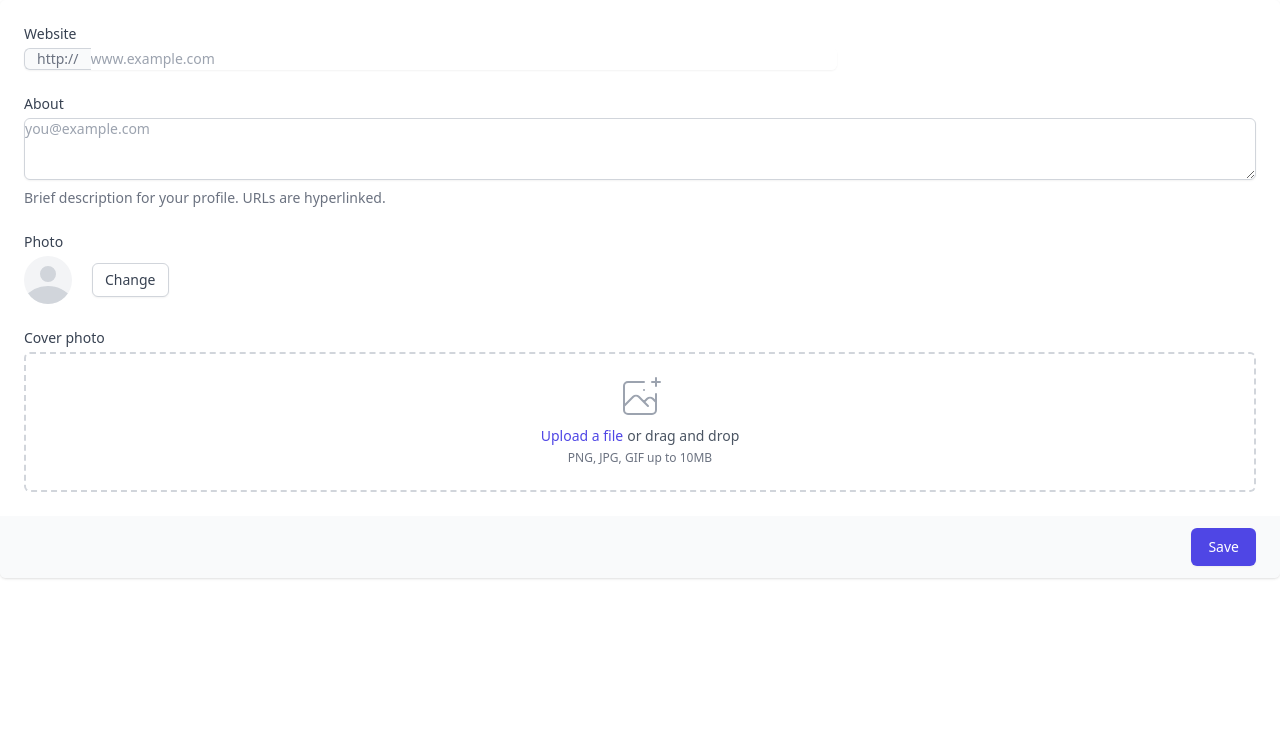
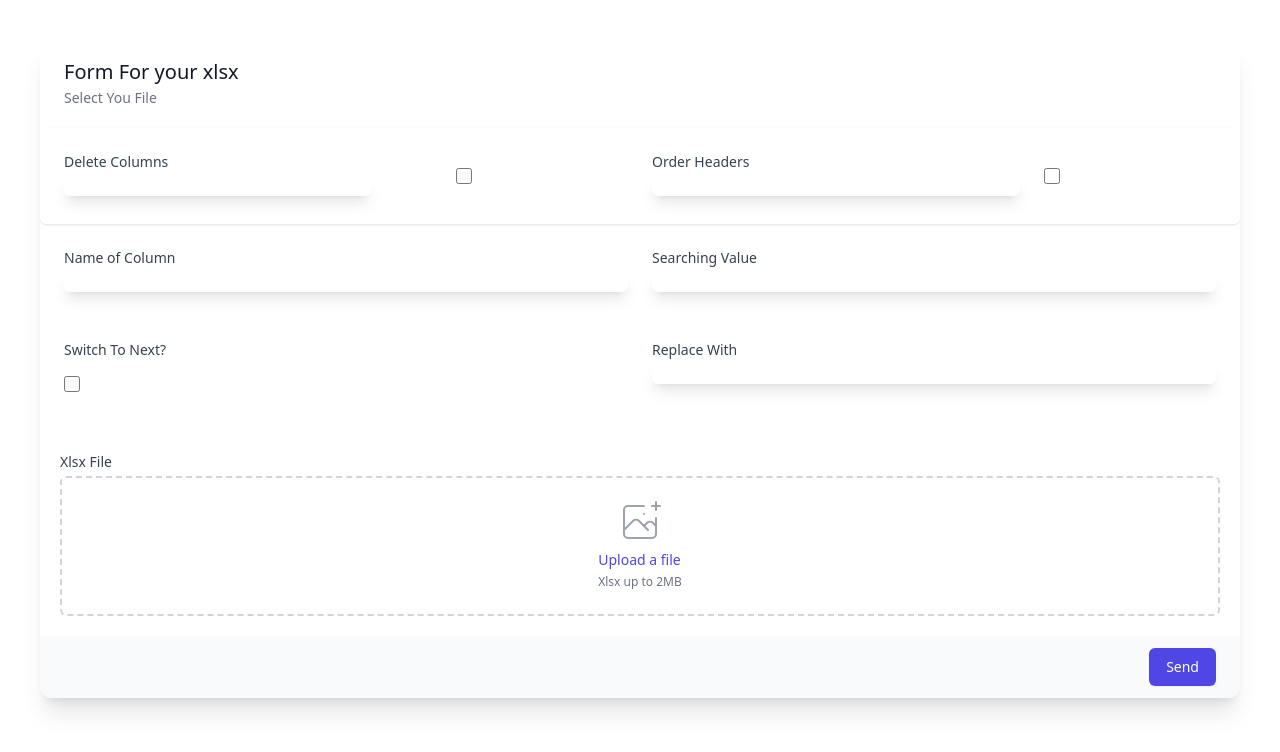
Before and after one commit to hussenk/forConnect, a Flask app: page / in a window 1280 px wide. Shown: the top 752 px of the page. Run offline with Flask 2, Linux system fonts and the light colour scheme.

Commit message:
[U] index page

```diff
--- a/mainV2.py
+++ b/mainV2.py
@@ -11,14 +11,20 @@ app.config['debug'] = True
 def index():
     return render_template('index.html')
 
+@app.route('/old', methods=['POST', 'GET'])
+def old():
+    return render_template('oldindex.html')
+
 
 @app.route('/file', methods=['GET', 'POST'])
 def read():
     srv = serviceV2()
     if(srv.handelRequest() == False):
+        # TODO error flash message
         return redirect(helpers.home)
 
     if(srv.handelForm() == False):
+        # TODO error flash message
         return redirect(helpers.home)
 
     srv.handelFile()
--- a/static/css/main.css
+++ b/static/css/main.css
@@ -492,9 +492,42 @@ Ensure the default browser behavior of the `hidden` attribute.
   grid-column: span 3 / span 3;
 }
 
+.col-span-6 {
+  grid-column: span 6 / span 6;
+}
+
+.col-span-5 {
+  grid-column: span 5 / span 5;
+}
+
+.col-span-1 {
+  grid-column: span 1 / span 1;
+}
+
+.m-1 {
+  margin: 0.25rem;
+}
+
+.m-2 {
+  margin: 0.5rem;
+}
+
+.m-3 {
+  margin: 0.75rem;
+}
+
+.m-4 {
+  margin: 1rem;
+}
+
 .mx-auto {
   margin-left: auto;
   margin-right: auto;
+}
+
+.my-4 {
+  margin-top: 1rem;
+  margin-bottom: 1rem;
 }
 
 .mt-1 {
@@ -507,6 +540,18 @@ Ensure the default browser behavior of the `hidden` attribute.
 
 .ml-5 {
   margin-left: 1.25rem;
+}
+
+.ml-2 {
+  margin-left: 0.5rem;
+}
+
+.ml-4 {
+  margin-left: 1rem;
+}
+
+.mt-5 {
+  margin-top: 1.25rem;
 }
 
 .block {
@@ -537,6 +582,18 @@ Ensure the default browser behavior of the `hidden` attribute.
   height: 100%;
 }
 
+.h-5 {
+  height: 1.25rem;
+}
+
+.h-4 {
+  height: 1rem;
+}
+
+.h-6 {
+  height: 1.5rem;
+}
+
 .w-full {
   width: 100%;
 }
@@ -545,8 +602,32 @@ Ensure the default browser behavior of the `hidden` attribute.
   width: 3rem;
 }
 
+.w-0 {
+  width: 0px;
+}
+
+.w-5 {
+  width: 1.25rem;
+}
+
+.w-4 {
+  width: 1rem;
+}
+
+.w-5\/6 {
+  width: 83.333333%;
+}
+
+.max-w-2xl {
+  max-width: 42rem;
+}
+
 .flex-1 {
   flex: 1 1 0%;
+}
+
+.flex-shrink-0 {
+  flex-shrink: 0;
 }
 
 .cursor-pointer {
@@ -557,12 +638,32 @@ Ensure the default browser behavior of the `hidden` attribute.
   grid-template-columns: repeat(3, minmax(0, 1fr));
 }
 
+.grid-cols-6 {
+  grid-template-columns: repeat(6, minmax(0, 1fr));
+}
+
+.flex-row {
+  flex-direction: row;
+}
+
+.flex-col {
+  flex-direction: column;
+}
+
+.items-start {
+  align-items: flex-start;
+}
+
 .items-center {
   align-items: center;
 }
 
 .justify-center {
   justify-content: center;
+}
+
+.justify-between {
+  justify-content: space-between;
 }
 
 .gap-6 {
@@ -595,6 +713,26 @@ Ensure the default browser behavior of the `hidden` attribute.
 
 .rounded-full {
   border-radius: 9999px;
+}
+
+.rounded-3xl {
+  border-radius: 1.5rem;
+}
+
+.rounded-lg {
+  border-radius: 0.5rem;
+}
+
+.rounded-2xl {
+  border-radius: 1rem;
+}
+
+.rounded-xl {
+  border-radius: 0.75rem;
+}
+
+.rounded {
+  border-radius: 0.25rem;
 }
 
 .rounded-l-md {
@@ -650,6 +801,36 @@ Ensure the default browser behavior of the `hidden` attribute.
 .bg-indigo-600 {
   --tw-bg-opacity: 1;
   background-color: rgb(79 70 229 / var(--tw-bg-opacity));
+}
+
+.bg-red-900 {
+  --tw-bg-opacity: 1;
+  background-color: rgb(127 29 29 / var(--tw-bg-opacity));
+}
+
+.bg-red-500 {
+  --tw-bg-opacity: 1;
+  background-color: rgb(239 68 68 / var(--tw-bg-opacity));
+}
+
+.p-10 {
+  padding: 2.5rem;
+}
+
+.p-3 {
+  padding: 0.75rem;
+}
+
+.p-4 {
+  padding: 1rem;
+}
+
+.p-6 {
+  padding: 1.5rem;
+}
+
+.p-5 {
+  padding: 1.25rem;
 }
 
 .px-4 {
@@ -712,12 +910,26 @@ Ensure the default browser behavior of the `hidden` attribute.
   line-height: 1rem;
 }
 
+.text-lg {
+  font-size: 1.125rem;
+  line-height: 1.75rem;
+}
+
+.text-xl {
+  font-size: 1.25rem;
+  line-height: 1.75rem;
+}
+
 .font-medium {
   font-weight: 500;
 }
 
 .leading-4 {
   line-height: 1rem;
+}
+
+.leading-6 {
+  line-height: 1.5rem;
 }
 
 .text-gray-700 {
@@ -755,6 +967,11 @@ Ensure the default browser behavior of the `hidden` attribute.
   color: rgb(255 255 255 / var(--tw-text-opacity));
 }
 
+.text-gray-900 {
+  --tw-text-opacity: 1;
+  color: rgb(17 24 39 / var(--tw-text-opacity));
+}
+
 .shadow {
   --tw-shadow: 0 1px 3px 0 rgb(0 0 0 / 0.1), 0 1px 2px -1px rgb(0 0 0 / 0.1);
   --tw-shadow-colored: 0 1px 3px 0 var(--tw-shadow-color), 0 1px 2px -1px var(--tw-shadow-color);
@@ -764,6 +981,24 @@ Ensure the default browser behavior of the `hidden` attribute.
 .shadow-sm {
   --tw-shadow: 0 1px 2px 0 rgb(0 0 0 / 0.05);
   --tw-shadow-colored: 0 1px 2px 0 var(--tw-shadow-color);
+  box-shadow: var(--tw-ring-offset-shadow, 0 0 #0000), var(--tw-ring-shadow, 0 0 #0000), var(--tw-shadow);
+}
+
+.shadow-lg {
+  --tw-shadow: 0 10px 15px -3px rgb(0 0 0 / 0.1), 0 4px 6px -4px rgb(0 0 0 / 0.1);
+  --tw-shadow-colored: 0 10px 15px -3px var(--tw-shadow-color), 0 4px 6px -4px var(--tw-shadow-color);
+  box-shadow: var(--tw-ring-offset-shadow, 0 0 #0000), var(--tw-ring-shadow, 0 0 #0000), var(--tw-shadow);
+}
+
+.shadow-2xl {
+  --tw-shadow: 0 25px 50px -12px rgb(0 0 0 / 0.25);
+  --tw-shadow-colored: 0 25px 50px -12px var(--tw-shadow-color);
+  box-shadow: var(--tw-ring-offset-shadow, 0 0 #0000), var(--tw-ring-shadow, 0 0 #0000), var(--tw-shadow);
+}
+
+.shadow-xl {
+  --tw-shadow: 0 20px 25px -5px rgb(0 0 0 / 0.1), 0 8px 10px -6px rgb(0 0 0 / 0.1);
+  --tw-shadow-colored: 0 20px 25px -5px var(--tw-shadow-color), 0 8px 10px -6px var(--tw-shadow-color);
   box-shadow: var(--tw-ring-offset-shadow, 0 0 #0000), var(--tw-ring-shadow, 0 0 #0000), var(--tw-shadow);
 }
 
@@ -832,12 +1067,56 @@ Ensure the default browser behavior of the `hidden` attribute.
     grid-column: span 2 / span 2;
   }
 
+  .sm\:col-span-3 {
+    grid-column: span 3 / span 3;
+  }
+
+  .sm\:col-span-4 {
+    grid-column: span 4 / span 4;
+  }
+
+  .sm\:col-span-6 {
+    grid-column: span 6 / span 6;
+  }
+
+  .sm\:col-span-1 {
+    grid-column: span 1 / span 1;
+  }
+
+  .sm\:col-auto {
+    grid-column: auto;
+  }
+
+  .sm\:mt-0 {
+    margin-top: 0px;
+  }
+
+  .sm\:grid {
+    display: grid;
+  }
+
+  .sm\:grid-cols-3 {
+    grid-template-columns: repeat(3, minmax(0, 1fr));
+  }
+
+  .sm\:gap-4 {
+    gap: 1rem;
+  }
+
   .sm\:overflow-hidden {
     overflow: hidden;
   }
 
   .sm\:rounded-md {
     border-radius: 0.375rem;
+  }
+
+  .sm\:rounded-lg {
+    border-radius: 0.5rem;
+  }
+
+  .sm\:rounded-3xl {
+    border-radius: 1.5rem;
   }
 
   .sm\:p-6 {
@@ -854,3 +1133,27 @@ Ensure the default browser behavior of the `hidden` attribute.
     line-height: 1.25rem;
   }
 }
+
+@media (min-width: 768px) {
+  .md\:col-span-2 {
+    grid-column: span 2 / span 2;
+  }
+
+  .md\:mt-0 {
+    margin-top: 0px;
+  }
+
+  .md\:rounded-3xl {
+    border-radius: 1.5rem;
+  }
+
+  .md\:rounded-2xl {
+    border-radius: 1rem;
+  }
+}
+
+@media (min-width: 1024px) {
+  .lg\:col-span-2 {
+    grid-column: span 2 / span 2;
+  }
+}
--- a/static/css/mainx.css
+++ b/static/css/mainx.css
@@ -9,7 +9,3 @@ form {
   align-content: center;
   text-align: center;
 }
-
-input {
-  border: 0 px;
-}
--- a/templates/base.html
+++ b/templates/base.html
@@ -4,10 +4,7 @@
     <meta charset="UTF-8" />
     <meta http-equiv="X-UA-Compatible" content="IE=edge" />
     <meta name="viewport" content="width=device-width, initial-scale=1.0" />
-    <link
-      rel="stylesheet"
-      href="{{ url_for('static', filename='css/main.css') }}"
-    />
+
 
     {% block head%} {% endblock %}
   </head>
--- a/templates/index.html
+++ b/templates/index.html
@@ -1,116 +1,109 @@
 {% extends 'base.html' %} {% block head%}
-
+<link
+rel="stylesheet"
+href="{{ url_for('static', filename='css/main.css') }}"
+/>
 <title>Temp</title>
 {% endblock %} {% block body %}
-<form action="#" method="POST" class=" bg-red ">
-  <div class="shadow sm:rounded-md sm:overflow-hidden">
-    <div class="px-4 py-5 bg-white space-y-6 sm:p-6">
-      <div class="grid grid-cols-3 gap-6">
-        <div class="col-span-3 sm:col-span-2">
+<!-- This example requires Tailwind CSS v2.0+ -->
+<div class="items-center p-10 rounded-3xl">
+  <div class="bg-white overflow-hidden rounded-xl shadow-xl">
+    <div class="px-4 py-5 sm:px-6">
+      <h3 class="text-xl leading-6 font-medium text-gray-900">
+        Form For your xlsx
+      </h3>
+      <p class="mt-1 max-w-2xl text-sm text-gray-500">Select You File</p>
+    </div>
+
+    <div class="mt-5 md:mt-0 md:col-span-2 sm:col-auto">
+      <form action="#" method="POST">
+        <div class="shadow overflow-hidden sm:rounded-md">
+          <div class="px-4 py-5 bg-white sm:p-6">
+            <div class="grid grid-cols-6 gap-6">
+              <div class="col-span-5 sm:col-span-2 flex-row">
                 <label
-            for="company-website"
+
                   class="block text-sm font-medium text-gray-700"
+                  >Delete Columns</label
                 >
-            Website
-          </label>
-          <div class="mt-1 flex rounded-md shadow-sm">
-            <span
-              class="inline-flex items-center px-3 rounded-l-md border border-r-0 border-gray-300 bg-gray-50 text-gray-500 text-sm"
-            >
-              http://
-            </span>
                 <input
                   type="text"
-              name="company-website"
-              id="company-website"
-              class="focus:ring-indigo-500 focus:border-indigo-500 flex-1 block w-full rounded-none rounded-r-md sm:text-sm border-gray-300"
-              placeholder="www.example.com"
+                  class="mt-1 focus:ring-indigo-500 focus:border-indigo-500 block w-5/6 shadow-lg sm:text-sm border-gray-300 rounded-md"
                 />
+              </div>
+              <div class="">
+                <input
+                  id="offers"
+                  name="offers"
+                  type="checkbox"
+                  class="focus:ring-indigo-500 my-4 h-4 w-4 text-indigo-600 border-gray-300 rounded"
+                />
+              </div>
+
+              <div class="col-span-5 sm:col-span-2">
+                <label
+
+                  class="block text-sm font-medium text-gray-700"
+                  >Order Headers</label
+                >
+                <input
+                  type="text"
+                  name="last-name"
+                  id="last-name"
+                  autocomplete="family-name"
+                  class="mt-1 focus:ring-indigo-500 focus:border-indigo-500 block w-full shadow-lg sm:text-sm border-gray-300 rounded-md"
+                />
+              </div>
+              <div class="">
+                <input
+                  id="offers"
+                  name="offers"
+                  type="checkbox"
+                  class="focus:ring-indigo-500 my-4 h-4 w-4 text-indigo-600 border-gray-300 rounded"
+                />
+
               </div>
             </div>
           </div>
-
-      <div>
-        <label for="about" class="block text-sm font-medium text-gray-700">
-          About
-        </label>
-        <div class="mt-1">
-          <textarea
-            id="about"
-            name="about"
-            rows="3"
-            class="shadow-sm focus:ring-indigo-500 focus:border-indigo-500 mt-1 block w-full sm:text-sm border border-gray-300 rounded-md"
-            placeholder="you@example.com"
-          ></textarea>
         </div>
-        <p class="mt-2 text-sm text-gray-500">
-          Brief description for your profile. URLs are hyperlinked.
-        </p>
+        <div class="grid grid-cols-6 gap-6 p-6">
+          <div class="col-span-6 sm:col-span-3">
+            <label class="block text-sm font-medium text-gray-700">Name of Column</label>
+            <input type="text" class="mt-1 focus:ring-indigo-500 focus:border-indigo-500 block w-full text-lg shadow-lg sm:text-sm border-gray-300 rounded-md">
           </div>
 
-      <div>
-        <label class="block text-sm font-medium text-gray-700"> Photo </label>
-        <div class="mt-1 flex items-center">
-          <span
-            class="inline-block h-12 w-12 rounded-full overflow-hidden bg-gray-100"
-          >
-            <svg
-              class="h-full w-full text-gray-300"
-              fill="currentColor"
-              viewBox="0 0 24 24"
-            >
-              <path
-                d="M24 20.993V24H0v-2.996A14.977 14.977 0 0112.004 15c4.904 0 9.26 2.354 11.996 5.993zM16.002 8.999a4 4 0 11-8 0 4 4 0 018 0z"
-              ></path>
-            </svg>
-          </span>
-          <button
-            type="button"
-            class="ml-5 bg-white py-2 px-3 border border-gray-300 rounded-md shadow-sm text-sm leading-4 font-medium text-gray-700 hover:bg-gray-50 focus:outline-none focus:ring-2 focus:ring-offset-2 focus:ring-indigo-500"
-          >
-            Change
-          </button>
+          <div class="col-span-6 sm:col-span-3">
+            <label class="block text-sm font-medium text-gray-700">Searching Value</label>
+            <input type="text"class="mt-1 focus:ring-indigo-500 focus:border-indigo-500 block w-full text-lg shadow-lg sm:text-sm border-gray-300 rounded-md">
           </div>
         </div>
+        <div class="grid grid-cols-6 gap-6 p-6">
+          <div class="col-span-6 sm:col-span-3">
+            <label class="block text-sm font-medium text-gray-700">Switch To Next?</label>
+            <input type="checkbox"  class="focus:ring-indigo-500 my-4 h-4 w-4 text-indigo-600 border-gray-300 rounded">
+          </div>
 
+          <div class="col-span-6 sm:col-span-3">
+            <label class="block text-sm font-medium text-gray-700">Replace With</label>
+            <input type="text"class="mt-1 focus:ring-indigo-500 focus:border-indigo-500 block w-full text-lg shadow-lg sm:text-sm border-gray-300 rounded-md">
+          </div>
+        </div>
+        <div class="grid p-5">
           <div>
-        <label class="block text-sm font-medium text-gray-700">
-          Cover photo
-        </label>
-        <div
-          class="mt-1 flex justify-center px-6 pt-5 pb-6 border-2 border-gray-300 border-dashed rounded-md"
-        >
+            <label class="block text-sm font-medium text-gray-700"> Xlsx File </label>
+            <div class="mt-1 flex justify-center px-6 pt-5 pb-6 border-2 border-gray-300 border-dashed rounded-md">
               <div class="space-y-1 text-center">
-            <svg
-              class="mx-auto h-12 w-12 text-gray-400"
-              stroke="currentColor"
-              fill="none"
-              viewBox="0 0 48 48"
-              aria-hidden="true"
-            >
-              <path
-                d="M28 8H12a4 4 0 00-4 4v20m32-12v8m0 0v8a4 4 0 01-4 4H12a4 4 0 01-4-4v-4m32-4l-3.172-3.172a4 4 0 00-5.656 0L28 28M8 32l9.172-9.172a4 4 0 015.656 0L28 28m0 0l4 4m4-24h8m-4-4v8m-12 4h.02"
-                stroke-width="2"
-                stroke-linecap="round"
-                stroke-linejoin="round"
-              ></path>
+                <svg class="mx-auto h-12 w-12 text-gray-400" stroke="currentColor" fill="none" viewBox="0 0 48 48" aria-hidden="true">
+                  <path d="M28 8H12a4 4 0 00-4 4v20m32-12v8m0 0v8a4 4 0 01-4 4H12a4 4 0 01-4-4v-4m32-4l-3.172-3.172a4 4 0 00-5.656 0L28 28M8 32l9.172-9.172a4 4 0 015.656 0L28 28m0 0l4 4m4-24h8m-4-4v8m-12 4h.02" stroke-width="2" stroke-linecap="round" stroke-linejoin="round" />
                 </svg>
                 <div class="flex text-sm text-gray-600">
-              <label
-                for="file-upload"
-                class="relative cursor-pointer bg-white rounded-md font-medium text-indigo-600 hover:text-indigo-500 focus-within:outline-none focus-within:ring-2 focus-within:ring-offset-2 focus-within:ring-indigo-500"
-              >
+                  <label for="file-upload" class="relative cursor-pointer bg-white rounded-md font-medium text-indigo-600 hover:text-indigo-500 focus-within:outline-none focus-within:ring-2 focus-within:ring-offset-2 focus-within:ring-indigo-500">
                     <span>Upload a file</span>
-                <input
-                  id="file-upload"
-                  name="file-upload"
-                  type="file"
-                  class="sr-only"
-                />
+                    <input id="file-upload" name="file-upload" type="file" required accept=".xlsx, .xls" class="sr-only">
                   </label>
-              <p class="pl-1">or drag and drop</p>
+
                 </div>
-            <p class="text-xs text-gray-500">PNG, JPG, GIF up to 10MB</p>
+                <p class="text-xs text-gray-500">Xlsx up to 2MB</p>
               </div>
             </div>
           </div>
@@ -120,9 +113,12 @@
               type="submit"
               class="inline-flex justify-center py-2 px-4 border border-transparent shadow-sm text-sm font-medium rounded-md text-white bg-indigo-600 hover:bg-indigo-700 focus:outline-none focus:ring-2 focus:ring-offset-2 focus:ring-indigo-500"
             >
-        Save
+              Send
             </button>
           </div>
         </div>
       </form>
+    </div>
+  </div>
+</div>
 {%endblock %}
```
Also changed, not shown: other parts of static/css/main.css (+47 -0 lines), serviceV2.py (+5 -5 lines), templates/oldindex.html (+7 -0 lines). Lines whose indentation alone changed are shown as unchanged.
